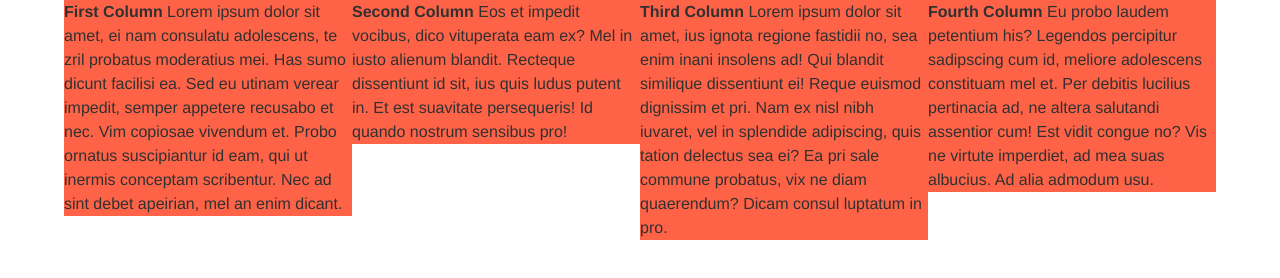
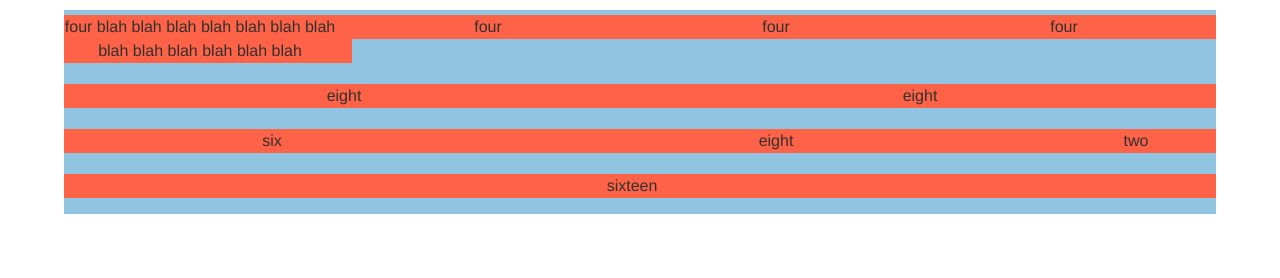
Before and after one commit to danielabar/rwd-tuts, a website: page app/fluid-grid.html in a window 1280 px wide. Drawn offline with nearby package versions, Linux system fonts and the light colour scheme; files that its build step writes are made by us from their sources.

Commit message:
finish fluid grid

```diff
--- a/app/fluid-grid.html
+++ b/app/fluid-grid.html
@@ -18,7 +18,6 @@
   <!-- build:css(.tmp) styles/main.css -->
   <link rel="stylesheet" href="styles/fluid-grid.css">
   <!-- endbuild -->
-  <script src="bower_components/modernizr/modernizr.js"></script>
 
 </head>
 <body>
@@ -28,20 +27,26 @@
 
   <div class="container">
 
-    <div class="columns four">
-      <b>First Column</b> Lorem ipsum dolor sit amet, ei nam consulatu adolescens, te zril probatus moderatius mei. Has sumo dicunt facilisi ea. Sed eu utinam verear impedit, semper appetere recusabo et nec. Vim copiosae vivendum et. Probo ornatus suscipiantur id eam, qui ut inermis conceptam scribentur. Nec ad sint debet apeirian, mel an enim dicant.
+    <div class="row">
+      <div class="columns four">four blah blah blah blah blah blah blah blah blah blah blah blah blah</div>
+      <div class="columns four">four</div>
+      <div class="columns four">four</div>
+      <div class="columns four">four</div>
     </div>
 
-    <div class="columns four">
-      <b>Second Column</b> Eos et impedit vocibus, dico vituperata eam ex? Mel in iusto alienum blandit. Recteque dissentiunt id sit, ius quis ludus putent in. Et est suavitate persequeris! Id quando nostrum sensibus pro!
+    <div class="row">
+      <div class="columns eight">eight</div>
+      <div class="columns eight">eight</div>
     </div>
 
-    <div class="columns four">
-      <b>Third Column</b> Lorem ipsum dolor sit amet, ius ignota regione fastidii no, sea enim inani insolens ad! Qui blandit similique dissentiunt ei! Reque euismod dignissim et pri. Nam ex nisl nibh iuvaret, vel in splendide adipiscing, quis tation delectus sea ei? Ea pri sale commune probatus, vix ne diam quaerendum? Dicam consul luptatum in pro.
+    <div class="row">
+      <div class="columns six">six</div>
+      <div class="columns eight">eight</div>
+      <div class="columns two">two</div>
     </div>
 
-    <div class="columns four">
-      <b>Fourth Column</b> Eu probo laudem petentium his? Legendos percipitur sadipscing cum id, meliore adolescens constituam mel et. Per debitis lucilius pertinacia ad, ne altera salutandi assentior cum! Est vidit congue no? Vis ne virtute imperdiet, ad mea suas albucius. Ad alia admodum usu.
+    <div class="row">
+      <div class="columns sixteen">sixteen</div>
     </div>
 
   </div><!--/ container-->
--- a/app/styles/fluid-grid.css
+++ b/app/styles/fluid-grid.css
@@ -1,5 +1,8 @@
 * {
-  margin: 0;
+  -moz-boz-sizing: border-box;
+  -webkit-box-sizing: border-box;
+  box-sizing: border-box;
+  margin: 5px 0px 0px 0px;
   padding: 0;
   -webkit-font-smoothing: antialiased;
 }
@@ -12,11 +15,22 @@ body {
 .container {
   width: 90%;
   margin: 0 auto;
+  background: rgba(60,151,200,0.57)
+}
+
+.row {
+  float: left;
+  clear: both;
+  width: 100%;
 }
 
 .container .columns {
   float: left;
   background: tomato;
+  margin: 0 0 1em;
+  text-align: center;
+  padding-right: 1em;
+  border-left: 1em;
 }
 
 .container .columns.one       {   width: 6.25%;   }
@@ -35,3 +49,18 @@ body {
 .container .columns.fourteen  {   width: 87.5%;   }
 .container .columns.fifteen   {   width: 93.75%;  }
 .container .columns.sixteen   {   width: 100%;    }
+
+.clearfix:after,
+.container:after {
+  content: '';
+  display: block;
+  overflow: hidden;
+  visibility: hidden;
+  width: 0;
+  height: 0;
+  clear: both;
+}
+.clearfix,
+.container {
+  zoom: 1;
+}
```
Also changed, not shown: README.md.
